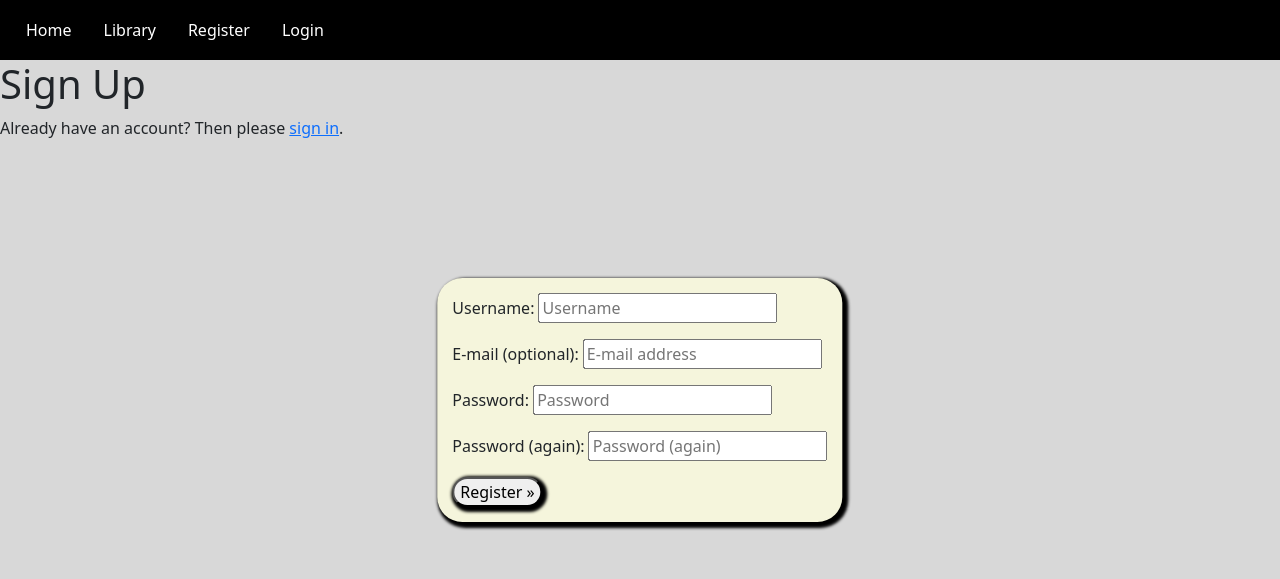
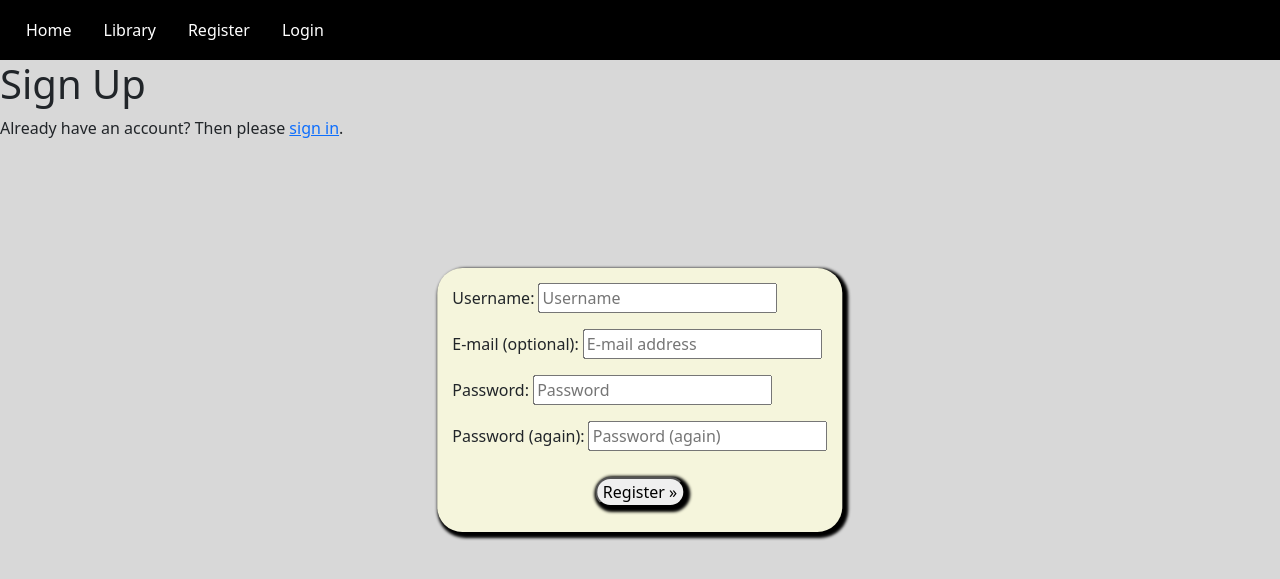
Before and after one commit to GitHub-Harrison/gamers-library, a Django app: page /accounts/signup/ in a window 1280 px wide. Shown: the top 579 px of the page. Run offline with Django 3.2, Linux system fonts and the light colour scheme.

Commit message:
Add class to buttons to center

```diff
--- a/templates/account/login.html
+++ b/templates/account/login.html
@@ -21,7 +21,9 @@
         <input type="hidden" name="{{ redirect_field_name }}" value="{{ redirect_field_value }}" />
         {% endif %}
         <a class="button secondaryAction" href="{% url 'account_reset_password' %}">{% trans "Forgot Password?" %}</a>
+        <div class="btn-center">
         <button class="primaryAction btn-rounded" type="submit">{% trans "Login" %}</button>
+        </div>
     </form>
 </div>
 {% endblock %}
--- a/templates/account/logout.html
+++ b/templates/account/logout.html
@@ -15,7 +15,9 @@
         {% if redirect_field_value %}
         <input type="hidden" name="{{ redirect_field_name }}" value="{{ redirect_field_value }}"/>
         {% endif %}
+        <div class="btn-center">
         <button class="btn-rounded" type="submit">{% trans 'Logout' %}</button>
+    </div>
     </form>
 </div>
 
--- a/templates/account/signup.html
+++ b/templates/account/signup.html
@@ -16,7 +16,9 @@
         {% if redirect_field_value %}
         <input type="hidden" name="{{ redirect_field_name }}" value="{{ redirect_field_value }}" />
         {% endif %}
+        <div class="btn-center">
         <button class="btn-rounded" type="submit">{% trans "Register" %} &raquo;</button>
+        </div>
     </form>
 </div>
 
```
